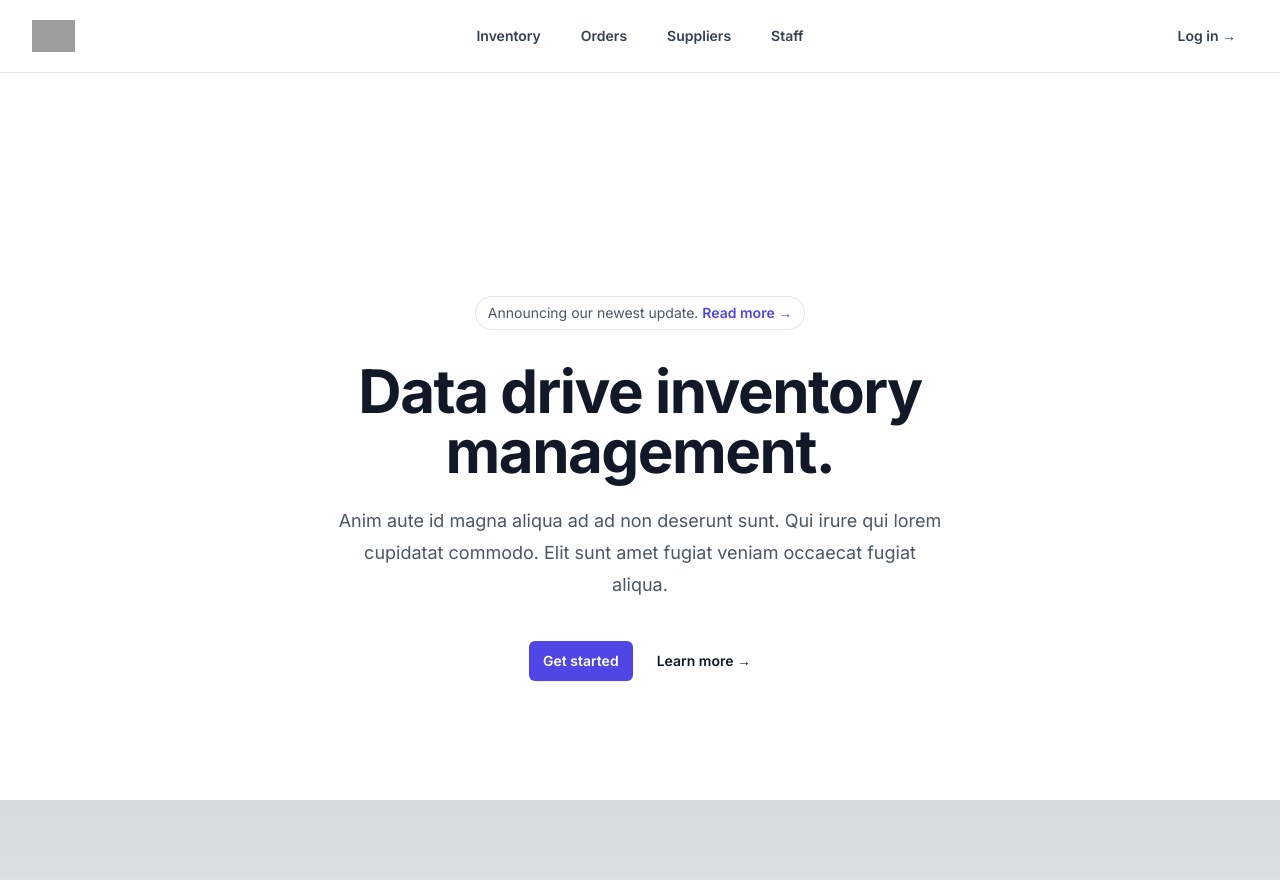
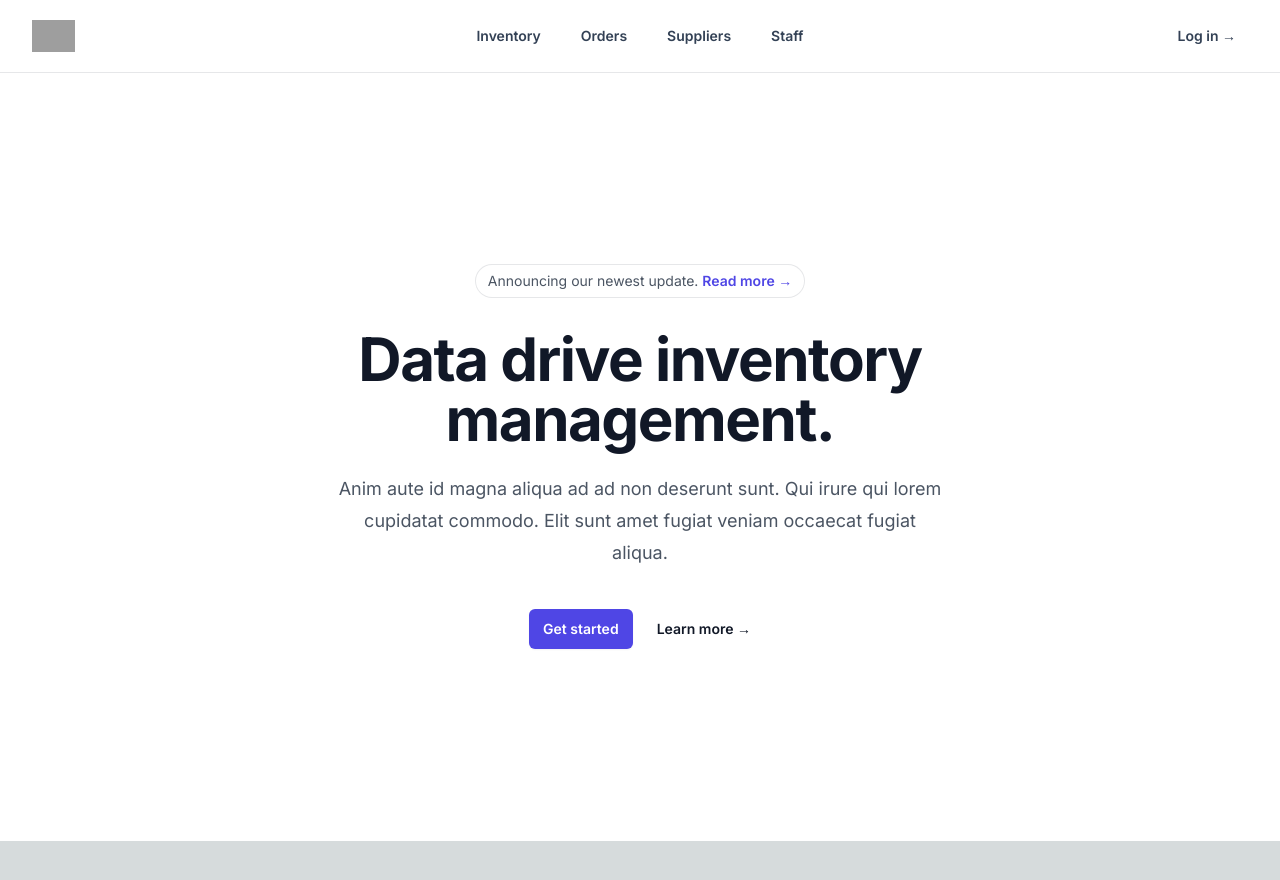
Before and after one commit to Team-Ventare/shim, a Next.js app: page / in a window 1280 px wide. Shown: the top 880 px of the page. After the commit the page ends 841 px from the top, so only its background shows below. Built offline with nearby package versions, Linux system fonts and the light colour scheme; grey boxes are pictures that could not be loaded.

Commit message:
home page fixes

```diff
--- a/app/page.tsx
+++ b/app/page.tsx
@@ -2,12 +2,12 @@
 
 import { Nav } from "./nav/navbar";
 
-export default function Example() {
+export default function Home() {
   return (
-    <div className="min-h-screen max-h-screen relative isolate bg-white">
+    <div className="bg-white min-h-screen min-w-screen max-w-screen">
       <Nav />
 
-      <div className="mx-auto max-w-2xl py-32 sm:py-48 lg:py-56 px-6 pt-14 lg:px-8">
+      <div className="mx-auto min-w-screen max-w-2xl py-32 sm:py-48 px-6 pt-14 lg:px-8">
         <div className="hidden sm:mb-8 sm:flex sm:justify-center">
           <div className="relative rounded-full px-3 py-1 text-sm leading-6 text-gray-600 ring-1 ring-gray-900/10 hover:ring-gray-900/20">
             Announcing our newest update.{" "}
```
